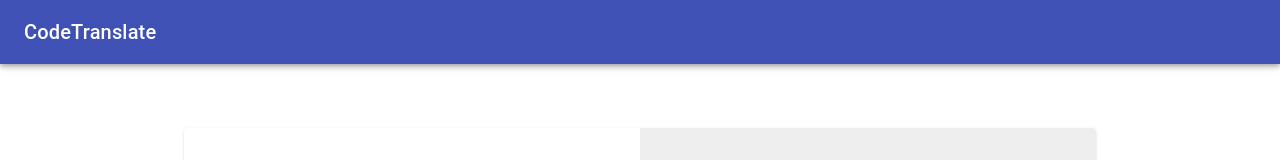
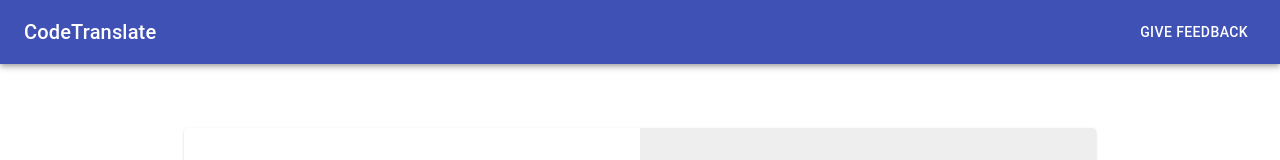
Before and after one commit to cjoshea9/cjs_capstone_frontend, a React (Create React App) app: page / in a window 1280 px wide. Shown: the top 160 px of the page. Built offline with nearby package versions, Linux system fonts and the light colour scheme; no server answers.

Commit message:
added simple button that links to form in other page

```diff
--- a/src/App.js
+++ b/src/App.js
@@ -34,6 +34,9 @@ const useStyles = makeStyles(theme => ({
     padding: theme.spacing(2),
     height: "100%",
   },
+  title: {
+    flexGrow: 1,
+  }
 }));
 
 // TODO: Use refs instead of this method
@@ -150,7 +153,7 @@ export default function App() {
     return (
         <React.Fragment>
             <CssBaseline />
-            <Navbar/>
+            <Navbar classes={classes}/>
             <main>
                 {/* Hero unit */}
                 <div className={classes.heroContent}>
--- a/src/components/Navbar.js
+++ b/src/components/Navbar.js
@@ -2,14 +2,22 @@ import React from 'react';
 import AppBar from '@material-ui/core/AppBar'
 import ToolBar from '@material-ui/core/Toolbar'
 import Typography from '@material-ui/core/Typography'
+import Button from '@material-ui/core/Button'
 
-export default function Navbar(){
+export default function Navbar({classes}){
     return(
         <AppBar position="relative">
             <ToolBar>
-                <Typography variant="h6" color="inherit" noWrap>
+                <Typography variant="h6" color="inherit" noWrap className={classes.title}>
                     CodeTranslate
                 </Typography>
+                <Button
+                  href="https://docs.google.com/forms/d/e/1FAIpQLSen6Nw4-2D1LdhCMgSlVB1rAjMPlThTlSQ4mAqeRYHm-XStMw/viewform?usp=sf_link"
+                  target="_blank"
+                  color="inherit"
+                  >
+                      Give Feedback
+                </Button>
             </ToolBar>
         </AppBar>
     )
```
